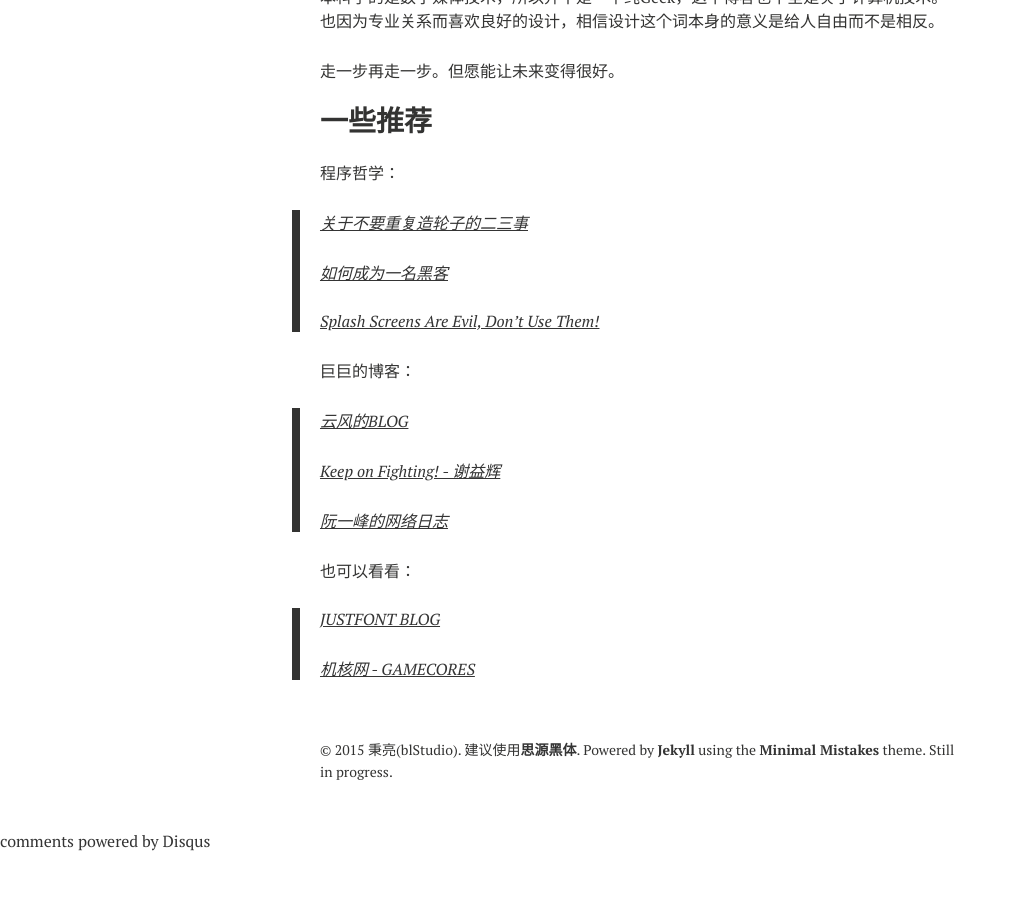
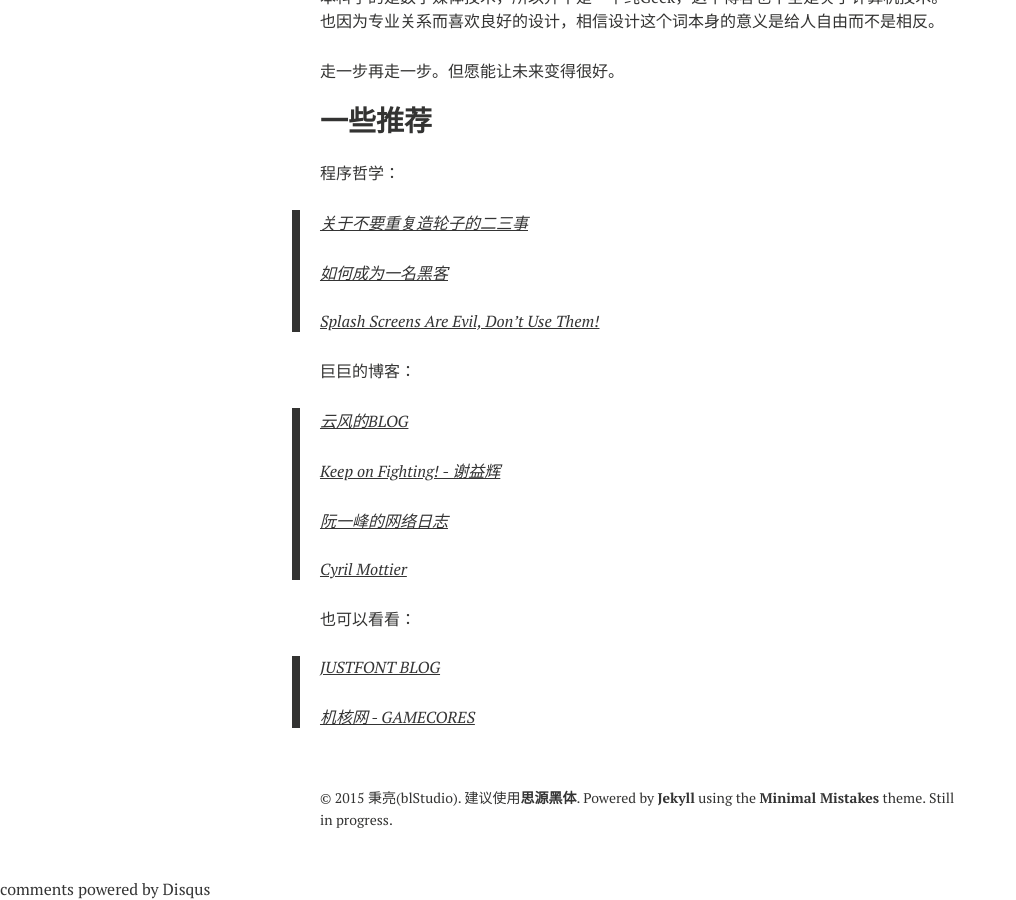
Before and after one commit to bingliang-zh/blog, a Jekyll site: the page built from about/index.md, in a window 1280 px wide and 900 px high, scrolled down 1198 px. Shown: the whole window, without its empty margins (0-1016 px from the left). Built offline with Jekyll 4.4.1, drawn with Linux system fonts in a browser that asks for light colours; nearby versions of some CDN libraries; library files that are not in the unit come from our copies; comment, search, counter and statistics services are not loaded; before the commit the page ends 2050 px from its top, so only the background shows below that.

Commit message:
增加Cyrial Mottier的博客

```diff
--- a/about/index.md
+++ b/about/index.md
@@ -46,6 +46,8 @@ image:
 > [Keep on Fighting! - 谢益辉](http://yihui.name/cn/)
 >
 > [阮一峰的网络日志](http://www.ruanyifeng.com/blog/)
+>
+> [Cyril Mottier](http://cyrilmottier.com/)
 
 也可以看看：
 
```
